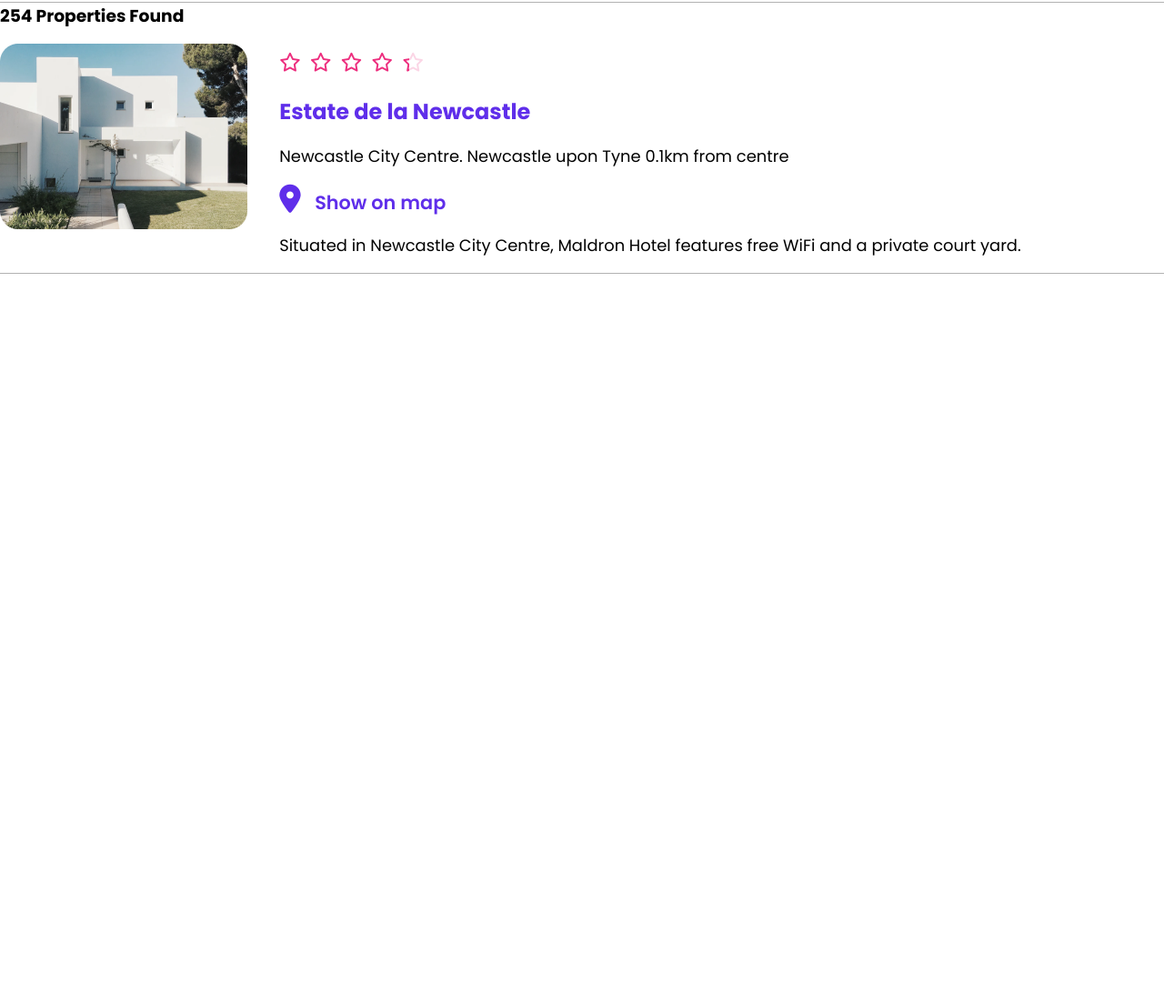
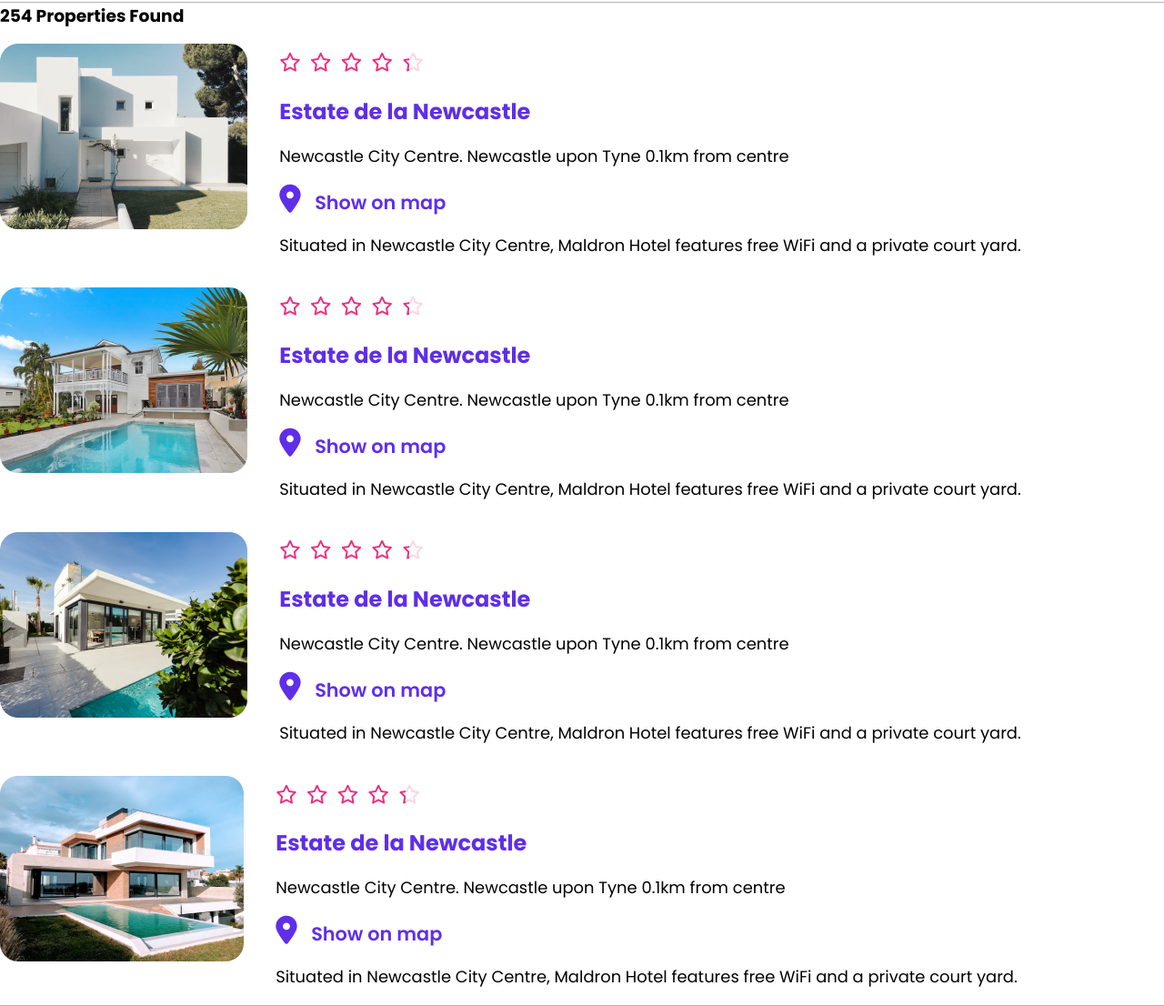
Before and after one commit to aronilie/202207-w1chwe-aron-ilie-xifre-font, a website: page index.html in a window 1280 px wide. Shown: the part 410-1516 px from the top of the page at 91% size. Before the commit the page ends 800 px from the top, so only its background shows below. Drawn offline with nearby package versions, Linux system fonts and the light colour scheme; files that its build step writes are made by us from their sources.

Commit message:
Finished the html skeleton for the 4 articles

```diff
--- a/index.html
+++ b/index.html
@@ -72,6 +72,100 @@
               private court yard.</p>
           </div>
         </article>
+
+        <article class="search-result">
+          <ul class="search-result__images">
+            <li class="search-result__image"><img src="images/house-2.png"
+                alt="Modern looking white house with small garden"></li>
+            <li class="search-result__image"><img src="images/house-1.png"
+                alt="Modern looking white house with small garden"></li>
+          </ul>
+          <div class="search-result__right-column">
+            <div style="position: relative; width: fit-content;">
+              <ul class="search-result__stars">
+                <li class="search-result__star"><i class="fa-regular fa-star"></i></li>
+                <li class="search-result__star"><i class="fa-regular fa-star"></i></li>
+                <li class="search-result__star"><i class="fa-regular fa-star"></i></li>
+                <li class="search-result__star"><i class="fa-regular fa-star"></i></li>
+                <li class="search-result__star"><i class="fa-regular fa-star"></i></li>
+              </ul>
+            </div>
+            <h4 class="search-result__title">Estate de la Newcastle</h4>
+            <p class="search-result__location">Newcastle City Centre. Newcastle upon Tyne 0.1km from centre</p>
+            <div>
+
+              <a href="" class="search-result__map-link"><i
+                  class="fa-solid fa-location-dot search-result__location-icon"></i>Show on map</a>
+            </div>
+            <p class="search-result__description">Situated in Newcastle City Centre, Maldron Hotel features free WiFi
+              and
+              a
+              private court yard.</p>
+          </div>
+        </article>
+
+        <article class="search-result">
+          <ul class="search-result__images">
+            <li class="search-result__image"><img src="images/house-3.png"
+                alt="Modern looking white house with small garden"></li>
+            <li class="search-result__image"><img src="images/house-1.png"
+                alt="Modern looking white house with small garden"></li>
+          </ul>
+          <div class="search-result__right-column">
+            <div style="position: relative; width: fit-content;">
+              <ul class="search-result__stars">
+                <li class="search-result__star"><i class="fa-regular fa-star"></i></li>
+                <li class="search-result__star"><i class="fa-regular fa-star"></i></li>
+                <li class="search-result__star"><i class="fa-regular fa-star"></i></li>
+                <li class="search-result__star"><i class="fa-regular fa-star"></i></li>
+                <li class="search-result__star"><i class="fa-regular fa-star"></i></li>
+              </ul>
+            </div>
+            <h4 class="search-result__title">Estate de la Newcastle</h4>
+            <p class="search-result__location">Newcastle City Centre. Newcastle upon Tyne 0.1km from centre</p>
+            <div>
+
+              <a href="" class="search-result__map-link"><i
+                  class="fa-solid fa-location-dot search-result__location-icon"></i>Show on map</a>
+            </div>
+            <p class="search-result__description">Situated in Newcastle City Centre, Maldron Hotel features free WiFi
+              and
+              a
+              private court yard.</p>
+          </div>
+        </article>
+
+        <article class="search-result">
+          <ul class="search-result__images">
+            <li class="search-result__image"><img src="images/house-4.png"
+                alt="Modern looking white house with small garden"></li>
+            <li class="search-result__image"><img src="images/house-1.png"
+                alt="Modern looking white house with small garden"></li>
+          </ul>
+          <div class="search-result__right-column">
+            <div style="position: relative; width: fit-content;">
+              <ul class="search-result__stars">
+                <li class="search-result__star"><i class="fa-regular fa-star"></i></li>
+                <li class="search-result__star"><i class="fa-regular fa-star"></i></li>
+                <li class="search-result__star"><i class="fa-regular fa-star"></i></li>
+                <li class="search-result__star"><i class="fa-regular fa-star"></i></li>
+                <li class="search-result__star"><i class="fa-regular fa-star"></i></li>
+              </ul>
+            </div>
+            <h4 class="search-result__title">Estate de la Newcastle</h4>
+            <p class="search-result__location">Newcastle City Centre. Newcastle upon Tyne 0.1km from centre</p>
+            <div>
+
+              <a href="" class="search-result__map-link"><i
+                  class="fa-solid fa-location-dot search-result__location-icon"></i>Show on map</a>
+            </div>
+            <p class="search-result__description">Situated in Newcastle City Centre, Maldron Hotel features free WiFi
+              and
+              a
+              private court yard.</p>
+          </div>
+        </article>
+
       </section>
     </section>
   </main>
--- a/sass/partials/_header.scss
+++ b/sass/partials/_header.scss
@@ -5,6 +5,7 @@
   position: fixed;
   top: 0;
   width: 100%;
+  z-index: 10000;
   padding: 1.7em 0 1.7em 0;
 
   display: flex;
```
Also changed, not shown: images/house-4.png (added).
